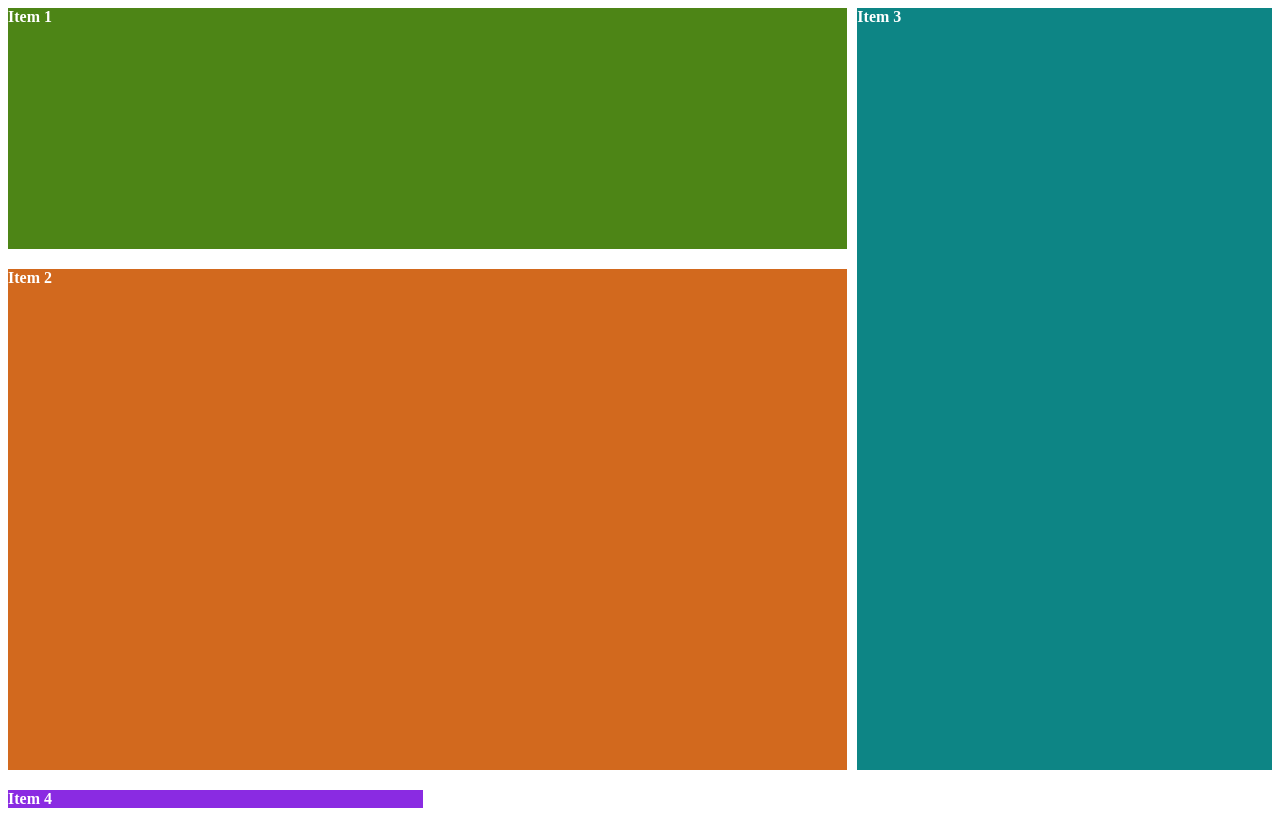
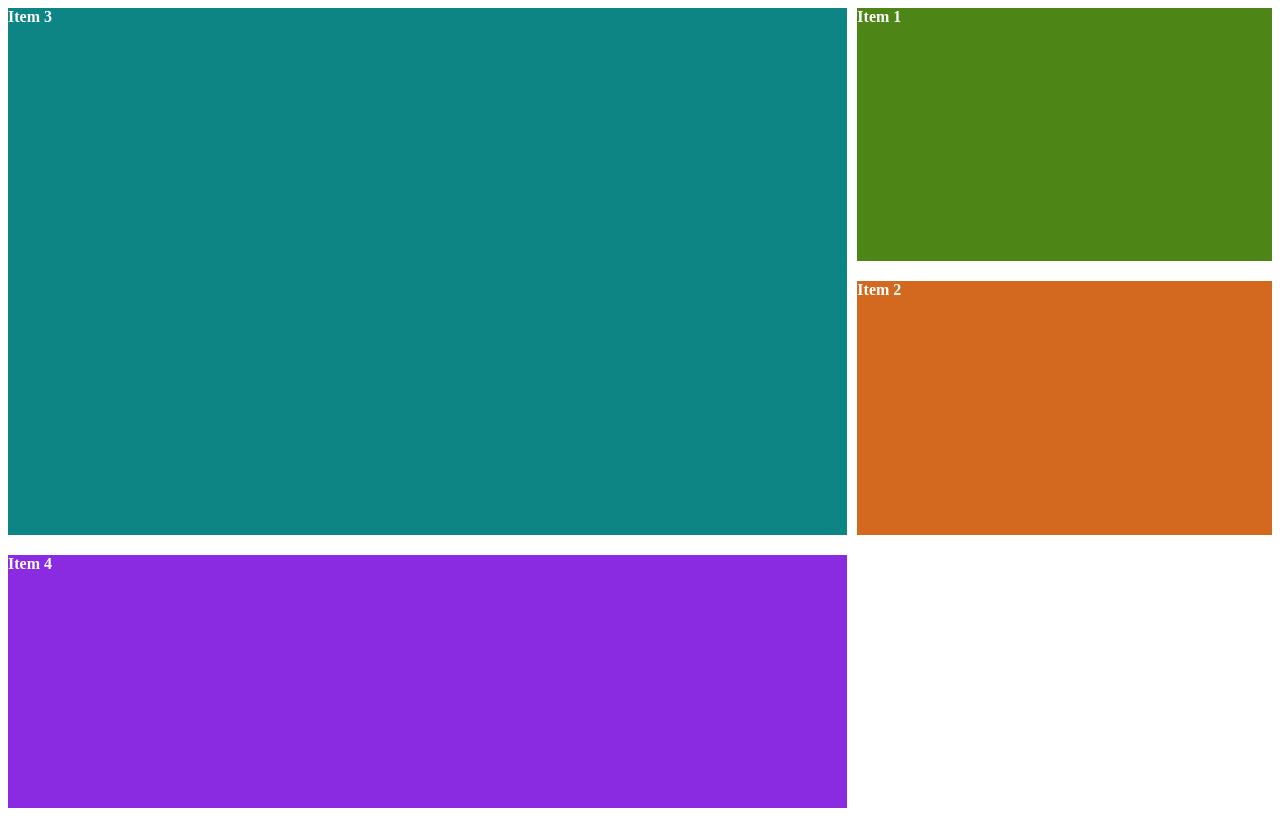
Before and after one commit to Gulcan82/css-grid-test, a plain HTML site: page index.html in a window 1280 px wide. Drawn offline with Linux system fonts and the light colour scheme.

Commit message:
Grid more actions.

```diff
--- a/styles.css
+++ b/styles.css
@@ -16,25 +16,27 @@
 
 .one {
     background-color: rgb(77, 133, 22);
-    grid-column: span 2;
-    order: 1;
+
 }
 
 .two {
     background-color: chocolate;
-    grid-column: span 2;
-    grid-row: span 2;
-    order: 3;
 
 }
 
 .three {
     background-color: rgb(13, 133, 133);
-    grid-row: span 3;
-    order: 2;
+    grid-column-start: 1;
+    grid-column-end: 3;
+    grid-row-start: 1;
+    grid-row-end: 3;
 }
 
 .four {
     order: 4;
+    grid-column-start: 1;
+    grid-column-end: 3;
+    grid-row-start: 3;
+    grid-row-end: 4;
 
 }
```
